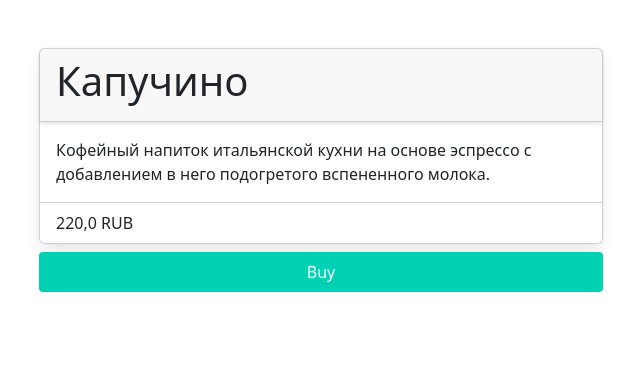
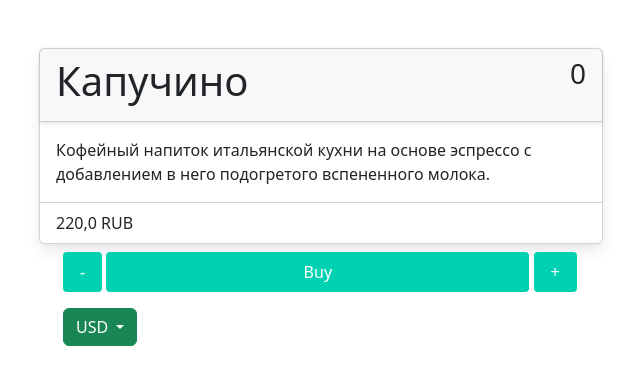
Before and after one commit to oAsis-88/Rishat, a Django app: page /item/1/ in a window 1280 px wide. Shown: the top 385 px of the page, without its empty margins (37-677 px from the left). Run offline with Django 4.2, Linux system fonts and the light colour scheme; data comes from the database, SQL or seed files in the repository; some libraries are stand-ins or nearby versions.

Commit message:
Добавлен выбор валюты, Сделано отображение 1 товара по url (/item/<int: id>/)

```diff
--- a/PaySys/static/PaySys/main.js
+++ b/PaySys/static/PaySys/main.js
@@ -1,5 +1,3 @@
-console.log("Sanity check!");
-
 document.addEventListener('DOMContentLoaded', () => {
     var items = new FormData();
     // var items = {};
@@ -21,24 +19,35 @@ document.addEventListener('DOMContentLoaded', () => {
         })
     })
 
+    var btn_success = document.querySelector('.btn-success')
+    var btn_menu = document.querySelector(".dropdown-menu");
+    btn_menu.addEventListener("click", function (e) {
+        if (e.target.classList.contains("btn_currency")) {
+            for (let i = 0; i <= btn_menu.children.length - 1; i++) {
+                if (btn_menu.children[i].classList.contains("active")) {
+                    btn_menu.children[i].classList.remove("active");
+                }
+            }
+            e.target.classList.add("active");
+            btn_success.innerHTML = e.target.innerHTML
+        }
+    });
+
     var buyButton = document.getElementById('buy-button')
     buyButton.addEventListener('click', e => {
-        // console.log('click on buy-button', buyButton)
-
-
         fetch("/config/").then((result) => {
             return result.json();
         })
             .then((data) => {
                 var stripe = Stripe(data.publicKey);
-                var query_string = ""
+                var query_string = "?currency=" + btn_success.innerHTML + "&"
                 for (var key in items) {
                     if (items.hasOwnProperty(key))
                         query_string += key + '=' + items[key] + '&'
                 }
                 query_string = query_string.substring(0, query_string.length - 1);
 
-                fetch('/buy' + '?' + query_string, {method: 'GET'})
+                fetch('/buy' + query_string, {method: 'GET'})
                     .then((response) => {
                         return response.json()
                     })
@@ -47,21 +56,3 @@ document.addEventListener('DOMContentLoaded', () => {
 
     })
 })
-
-// fetch("/config/").then((result) => {
-//     return result.json();
-// })
-//     .then((data) => {
-//         var stripe = Stripe(data.publicKey);
-//         const buyButton = document.querySelectorAll('.buy-button')
-//         buyButton.forEach(btn => {
-//             btn.addEventListener('click', e => {
-//                 // console.log('click on buy-button', btn)
-//                 fetch('/buy/' + btn.value, {method: 'GET'})
-//                     .then((response) => {
-//                         return response.json()
-//                     })
-//                     .then(session => stripe.redirectToCheckout({sessionId: session.id}))
-//             })
-//         })
-//     });
--- a/PaySys/views.py
+++ b/PaySys/views.py
@@ -11,7 +11,13 @@ from PaySys.models import *
 
 
 def api_get_buyItem(request):
-    items = request.GET
+    items = {}
+    currency_order = "USD"
+    for key, value in request.GET.items():
+        if key == 'currency':
+            currency_order = value
+        else:
+            items[key] = value
     sum_price_items = 0
     metadata = {}
     description_line_items = ""  # 1 RUB = 60 USD;
@@ -36,8 +42,10 @@ def api_get_buyItem(request):
             taxs_id.append(tax_usd.id)
 
         price_item = item.price * count_item
-        if currency == "RUB":
+        if currency_order == "USD" and currency == "RUB":
             price_item = round(price_item / 60, 2)
+        if currency_order == "RUB" and currency == "USD":
+            price_item = price_item * 60
 
         sum_price_items += price_item
 
@@ -59,7 +67,7 @@ def api_get_buyItem(request):
             payment_method_types=['card'],
             line_items=[{
                 'price_data': {
-                    'currency': 'USD',
+                    'currency': currency_order,
                     'unit_amount': int(sum_price_items * 100),
                     'product_data': {
                         'name': order.name,
--- a/templates/PaySys/view_info_item.html
+++ b/templates/PaySys/view_info_item.html
@@ -22,8 +22,9 @@
     <section class="section">
         <div class="container">
             <div class="card w-50">
-                <div class="card-header">
+                <div class="card-header justify-content-between">
                     <h1 class="card-title">{{ Item.name }}</h1>
+                    <h3 class="text-right count-item" itemid="{{ Item.id }}">0</h3>
                 </div>
                 <div class="card-body">
                     <p class="card-text">{{ Item.description }}</p>
@@ -33,7 +34,20 @@
                     <li class="list-group-item">{{ Item.price }} {{ Item.currency }}</li>
                 </ul>
             </div>
-            <button class="button is-primary w-50 mt-2" id="buy-button" value="{{ Item.id }}">Buy</button>
+            <div class="w-50 ml-5 mt-2">
+                <button class="button is-primary minus" itemid="{{ Item.id }}">-</button>
+                <button class="button is-primary w-75" id="buy-button" value="{{ Item.id }}">Buy</button>
+                <button class="button is-primary plus" itemid="{{ Item.id }}">+</button>
+            </div>
+            <div class="flex w-50 ml-5 mt-2 pt-2">
+                <button class="btn btn-success dropdown-toggle" data-bs-toggle="dropdown" aria-expanded="false">USD
+                </button>
+                <ul class="dropdown-menu">
+                    <li class="dropdown-item btn_currency active" value="USD">USD</li>
+                    <hr class="dropdown-divider">
+                    <li class="dropdown-item btn_currency" value="RUB">RUB</li>
+                </ul>
+            </div>
         </div>
     </section>
 {% endblock %}
```
Also changed, not shown: templates/PaySys/view_catalog_items.html (+11 -3 lines).
